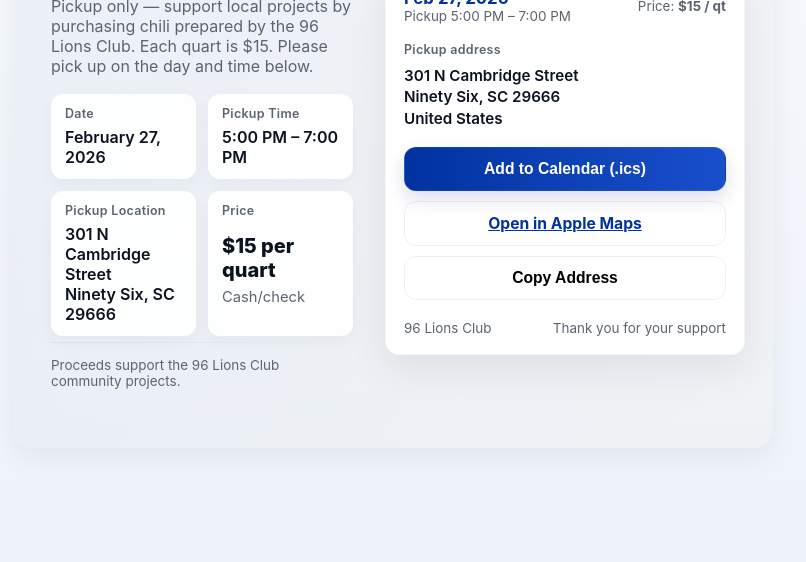
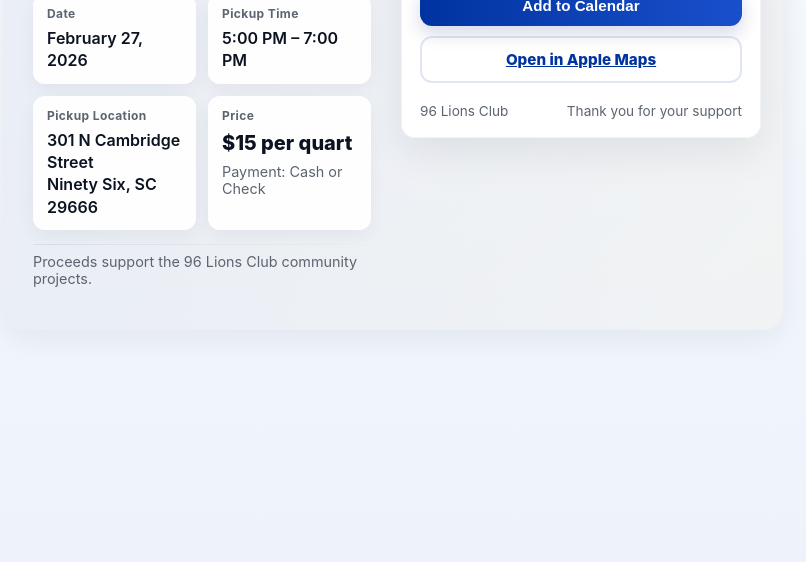
Before and after one commit to Gibsonmb71/96LionsClubChiliSale, a plain HTML site: page index.html in a window 1280 px wide. Shown: the part 238-800 px from the top of the page, without its empty margins (247-1053 px from the left). Drawn offline with Linux system fonts and the light colour scheme.

Commit message:
Update index.html

```diff
--- a/index.html
+++ b/index.html
@@ -12,14 +12,15 @@
       --lions-gold: #FFC72C;
       --bg-grad-start: #f7f9fc;
       --bg-grad-end: #eef3fb;
-      --card-bg: rgba(255,255,255,0.92);
+      --card-bg: rgba(255,255,255,0.96);
       --muted: #5b6470;
       --radius: 14px;
-      --max-width: 760px;
+      --max-width: 780px;
     }
 
     *{box-sizing:border-box}
     html,body{height:100%}
+
     body{
       margin:0;
       font-family: Inter, system-ui, -apple-system, "Segoe UI", Roboto, "Helvetica Neue", Arial;
@@ -27,64 +28,74 @@
       color: #0b1220;
       -webkit-font-smoothing:antialiased;
       -moz-osx-font-smoothing:grayscale;
+
+      /* top-aligned layout to prevent mobile cut-off */
       display:flex;
-      align-items:center;
       justify-content:center;
-      padding:28px;
+      align-items:flex-start;
+      padding:24px 16px 40px;
+    }
+
+    main{
+      width:100%;
+      max-width:var(--max-width);
     }
 
     .container{
       width:100%;
-      max-width:var(--max-width);
-      background: linear-gradient(135deg, rgba(0,51,160,0.04), rgba(255,199,44,0.03));
+      background: linear-gradient(135deg, rgba(0,51,160,0.05), rgba(255,199,44,0.04));
       border-radius:20px;
-      padding:28px;
+      padding:22px;
       box-shadow: 0 10px 30px rgba(12,20,40,0.06);
       display:grid;
       grid-template-columns: 1fr 360px;
       gap:22px;
-      align-items:center;
+      align-items:start;
     }
 
     /* responsive */
     @media (max-width:880px){
-      .container{grid-template-columns: 1fr; padding:20px}
+      .container{
+        grid-template-columns: 1fr;
+        padding:18px;
+      }
     }
 
-    .left {
-      padding: 18px 10px;
+    .left{
+      padding: 6px 8px;
     }
 
     header{
       display:flex;
       align-items:baseline;
       gap:12px;
-      margin-bottom:8px;
+      margin-bottom:10px;
+      flex-wrap:wrap;
     }
 
-    .title {
-      font-size:1.6rem;
-      font-weight:700;
-      letter-spacing:0.2px;
+    .title{
+      font-size:1.7rem;
+      font-weight:800;
+      letter-spacing:0.3px;
       color:var(--lions-blue);
       margin:0;
     }
 
-    .tag {
-      font-size:0.85rem;
-      color:var(--lions-gold);
+    .tag{
+      font-size:0.8rem;
+      color:var(--lions-blue);
       font-weight:700;
-      background: rgba(255,199,44,0.12);
+      background: rgba(255,199,44,0.22);
       padding:6px 10px;
       border-radius:999px;
       line-height:1;
     }
 
-    .lead {
+    .lead{
       margin:12px 0 18px 0;
       color:var(--muted);
       font-size:1rem;
-      max-width: 58ch;
+      max-width:60ch;
     }
 
     .info-grid{
@@ -93,220 +104,230 @@
       gap:12px;
       margin-top:6px;
     }
-    @media (max-width:520px){ .info-grid{grid-template-columns:1fr} }
+    @media (max-width:520px){
+      .info-grid{grid-template-columns:1fr}
+    }
 
     .info{
       background: var(--card-bg);
       border-radius:12px;
       padding:12px 14px;
-      box-shadow: 0 6px 18px rgba(12,20,40,0.04);
+      box-shadow: 0 6px 18px rgba(12,20,40,0.05);
     }
+
     .label{
       display:block;
-      font-size:0.78rem;
+      font-size:0.75rem;
       color:var(--muted);
       margin-bottom:6px;
-      font-weight:600;
-      letter-spacing:0.3px;
+      font-weight:700;
+      letter-spacing:0.4px;
     }
+
     .value{
       font-size:1rem;
       color:#0b1220;
       font-weight:600;
+      line-height:1.4;
     }
 
-    .price {
-      margin-top:16px;
+    .price{
       font-size:1.25rem;
-      color: #0b1220;
       font-weight:800;
+      margin-top:2px;
     }
+
     .sub{
-      font-size:0.92rem;
+      font-size:0.9rem;
       color:var(--muted);
       margin-top:6px;
     }
 
-    /* right column (actions / card) */
+    .divider{
+      height:1px;
+      background: linear-gradient(90deg, rgba(3,34,103,0.08), rgba(255,199,44,0.05));
+      border-radius:2px;
+      margin:14px 0 8px;
+    }
+
     .card{
-      background: linear-gradient(180deg, white, rgba(255,255,255,0.96));
+      background: linear-gradient(180deg, #ffffff, rgba(255,255,255,0.97));
       border-radius: var(--radius);
       padding:18px;
       box-shadow: 0 14px 40px rgba(12,20,40,0.08);
-      border:1px solid rgba(3,34,103,0.04);
+      border:1px solid rgba(3,34,103,0.05);
       display:flex;
       flex-direction:column;
-      gap:12px;
-      align-items:stretch;
+      gap:14px;
     }
 
-    .when {
+    .when{
       display:flex;
       justify-content:space-between;
       align-items:center;
       gap:12px;
+      flex-wrap:wrap;
     }
-    .when .date {
-      font-weight:700;
+
+    .when .date{
+      font-weight:800;
       color:var(--lions-blue);
       font-size:1.05rem;
     }
-    .when .time {
+
+    .when .time{
       color:var(--muted);
       font-size:0.95rem;
       font-weight:600;
     }
 
-    .actions{ display:flex; flex-direction:column; gap:10px; margin-top:6px; }
-
-    .btn {
-      display:inline-flex;
-      align-items:center;
-      justify-content:center;
-      gap:10px;
-      padding:12px 14px;
-      border-radius:12px;
-      border: none;
-      cursor:pointer;
-      font-weight:700;
-      font-size:0.98rem;
-      transition: transform .12s ease, box-shadow .12s ease;
-    }
-    .btn:active{ transform: translateY(1px) }
-    .btn-primary{
-      background: linear-gradient(90deg,var(--lions-blue), #1a4fcc);
-      color: white;
-      box-shadow: 0 8px 18px rgba(3,34,103,0.14);
-      border: 1px solid rgba(255,255,255,0.06);
-    }
-
-    .btn-outline{
-      background: transparent;
-      color: var(--lions-blue);
-      border: 1.5px solid rgba(0,51,160,0.08);
-      font-weight:700;
-    }
-
-    .small {
-      font-size:0.84rem;
-      color:var(--muted);
-    }
-
-    .address {
+    .address{
       font-size:0.95rem;
       color:#0b1220;
       font-weight:600;
       line-height:1.4;
     }
 
+    .actions{
+      display:flex;
+      flex-direction:column;
+      gap:10px;
+      margin-top:6px;
+    }
+
+    .btn{
+      display:inline-flex;
+      align-items:center;
+      justify-content:center;
+      padding:12px 14px;
+      border-radius:12px;
+      border:none;
+      cursor:pointer;
+      font-weight:800;
+      font-size:0.95rem;
+      transition: transform .12s ease, box-shadow .12s ease;
+    }
+
+    .btn:active{ transform: translateY(1px); }
+
+    .btn-primary{
+      background: linear-gradient(90deg,var(--lions-blue), #1a4fcc);
+      color:white;
+      box-shadow: 0 8px 18px rgba(3,34,103,0.16);
+    }
+
+    .btn-outline{
+      background: transparent;
+      color: var(--lions-blue);
+      border: 2px solid rgba(0,51,160,0.12);
+    }
+
     footer{
-      margin-top:8px;
+      margin-top:6px;
       display:flex;
       justify-content:space-between;
       align-items:center;
-      gap:12px;
-      font-size:0.88rem;
+      gap:10px;
+      font-size:0.85rem;
       color:var(--muted);
-    }
-
-    /* subtle divider */
-    .divider{
-      height:1px;
-      background: linear-gradient(90deg, rgba(3,34,103,0.06), rgba(255,199,44,0.03));
-      border-radius:2px;
-      margin:6px 0;
+      flex-wrap:wrap;
     }
   </style>
 </head>
 <body>
 
-  <main class="container" role="main" aria-labelledby="event-title">
-    <section class="left" aria-label="Event details">
+<main>
+  <section class="container" aria-labelledby="event-title">
+
+    <!-- LEFT: DETAILS -->
+    <div class="left">
       <header>
         <h1 id="event-title" class="title">96 Lions Club Chili Sale</h1>
-        <div class="tag" aria-hidden="true">Community Fundraiser</div>
+        <div class="tag">Community Fundraiser</div>
       </header>
 
       <p class="lead">
         Pickup only — support local projects by purchasing chili prepared by the 96 Lions Club.
-        Each quart is $15. Please pick up on the day and time below.
+        Each quart is $15. Please pick up during the time listed below.
       </p>
 
-      <div class="info-grid" role="list">
-        <div class="info" role="listitem" aria-label="Date">
+      <div class="info-grid">
+        <div class="info">
           <span class="label">Date</span>
           <div class="value">February 27, 2026</div>
         </div>
 
-        <div class="info" role="listitem" aria-label="Time">
+        <div class="info">
           <span class="label">Pickup Time</span>
           <div class="value">5:00 PM – 7:00 PM</div>
         </div>
 
-        <div class="info" role="listitem" aria-label="Location">
+        <div class="info">
           <span class="label">Pickup Location</span>
           <div class="value">301 N Cambridge Street<br>Ninety Six, SC 29666</div>
         </div>
 
-        <div class="info" role="listitem" aria-label="Price">
+        <div class="info">
           <span class="label">Price</span>
           <div class="value price">$15 per quart</div>
-          <div class="sub">Cash/check</div>
+          <div class="sub">Payment: Cash or Check</div>
         </div>
       </div>
 
-      <div class="divider" aria-hidden="true"></div>
+      <div class="divider"></div>
 
-      <p class="small">Proceeds support the 96 Lions Club community projects.</p>
-    </section>
+      <p class="sub">Proceeds support the 96 Lions Club community projects.</p>
+    </div>
 
+    <!-- RIGHT: ACTIONS -->
     <aside class="card" aria-label="Actions">
-      <div class="when" aria-hidden="false">
+      <div class="when">
         <div>
           <div class="date">Feb 27, 2026</div>
-          <div class="small">Pickup 5:00 PM – 7:00 PM</div>
+          <div class="time">Pickup 5:00 PM – 7:00 PM</div>
         </div>
-        <div class="small">Price: <strong>$15 / qt</strong></div>
+        <div class="time">Price: <strong>$15 / qt</strong></div>
       </div>
 
-      <div style="margin-top:6px">
-        <div class="label" style="margin-bottom:8px">Pickup address</div>
-        <div class="address" id="address-text">
-          301 N Cambridge Street<br>Ninety Six, SC 29666<br>United States
+      <div>
+        <span class="label">Pickup address</span>
+        <div class="address">
+          301 N Cambridge Street<br>
+          Ninety Six, SC 29666<br>
+          United States
         </div>
       </div>
 
-      <div class="actions" role="group" aria-label="Primary actions">
-        <button class="btn btn-primary" id="download-ics">Add to Calendar (.ics)</button>
-        <a class="btn btn-outline" id="apple-maps" href="https://maps.apple/p/ISutY2E~VRX3-L" role="button" target="_blank" rel="noopener">
+      <div class="actions">
+        <button class="btn btn-primary" id="download-ics">Add to Calendar</button>
+
+        <a class="btn btn-outline"
+           href="https://maps.apple/p/ISutY2E~VRX3-L"
+           target="_blank"
+           rel="noopener">
           Open in Apple Maps
         </a>
-        <button class="btn" id="copy-address" style="background:transparent; border:1px solid rgba(0,0,0,0.06)">
-          Copy Address
-        </button>
       </div>
 
       <footer>
-        <div class="small">96 Lions Club</div>
-        <div class="small">Thank you for your support</div>
+        <div>96 Lions Club</div>
+        <div>Thank you for your support</div>
       </footer>
     </aside>
+
+  </section>
 </main>
 
 <script>
-    // Event constants
   const EVENT_TITLE = "96 Lions Club Chili Sale Pickup";
   const EVENT_DESCRIPTION = "Pick up chili from the 96 Lions Club Chili Sale. Price: $15 per quart.";
-    // ICS requires escaping newline characters with \n (literal backslash + n)
   const EVENT_LOCATION = "301 N Cambridge Street\\nNinety Six, SC 29666\\nUnited States";
 
-    // Times: Feb 27, 2026, 5:00 PM - 7:00 PM Eastern (UTC-5)
-    // Convert to UTC representation for the iCal file
-    const DTSTART = "20260227T220000Z"; // 5:00 PM EST => 22:00 UTC
-    const DTEND   = "20260228T000000Z"; // 7:00 PM EST => 00:00 UTC next day
+  // Feb 27, 2026 — 5:00 PM to 7:00 PM Eastern (UTC-5)
+  const DTSTART = "20260227T220000Z";
+  const DTEND   = "20260228T000000Z";
 
   function buildICS() {
-      // Use CRLF line endings per RFC5545 when possible
     const lines = [
       "BEGIN:VCALENDAR",
       "VERSION:2.0",
@@ -324,61 +345,18 @@
     return lines.join("\r\n");
   }
 
-    function downloadICS(filename = "96-lions-club-chili-sale.ics") {
-      const ics = buildICS();
-      const blob = new Blob([ics], { type: "text/calendar;charset=utf-8" });
+  document.getElementById("download-ics").addEventListener("click", () => {
+    const blob = new Blob([buildICS()], { type: "text/calendar;charset=utf-8" });
     const url = URL.createObjectURL(blob);
     const a = document.createElement("a");
     a.href = url;
-      a.download = filename;
+    a.download = "96-lions-club-chili-sale.ics";
     document.body.appendChild(a);
     a.click();
     document.body.removeChild(a);
     URL.revokeObjectURL(url);
-    }
+  });
+</script>
 
-    // Attach handlers
-    document.getElementById("download-ics").addEventListener("click", function(e){
-      downloadICS();
-    });
-
-    document.getElementById("copy-address").addEventListener("click", async function(){
-      const text = "301 N Cambridge Street\nNinety Six, SC 29666\nUnited States";
-      if (navigator.clipboard && navigator.clipboard.writeText) {
-        try {
-          await navigator.clipboard.writeText(text);
-          this.textContent = "Address copied ✓";
-          setTimeout(()=> this.textContent = "Copy Address", 1600);
-        } catch (err) {
-          alert("Copy failed — please select and copy manually:\n\n" + text);
-        }
-      } else {
-        // fallback
-        const ta = document.createElement("textarea");
-        ta.value = text;
-        ta.style.position = "fixed";
-        ta.style.left = "-9999px";
-        document.body.appendChild(ta);
-        ta.select();
-        try {
-          document.execCommand("copy");
-          this.textContent = "Address copied ✓";
-          setTimeout(()=> this.textContent = "Copy Address", 1600);
-        } catch(e) {
-          alert("Copy failed — please select and copy manually:\n\n" + text);
-        }
-        document.body.removeChild(ta);
-      }
-    });
-
-    // accessibility: open apple maps with keyboard as well
-    document.getElementById("apple-maps").addEventListener("keydown", function(e){
-      if (e.key === "Enter" || e.key === " ") {
-        e.preventDefault();
-        window.open(this.href, "_blank", "noopener");
-      }
-    });
-
-  </script>
 </body>
 </html>
```
Lines whose indentation alone changed are shown as unchanged.
